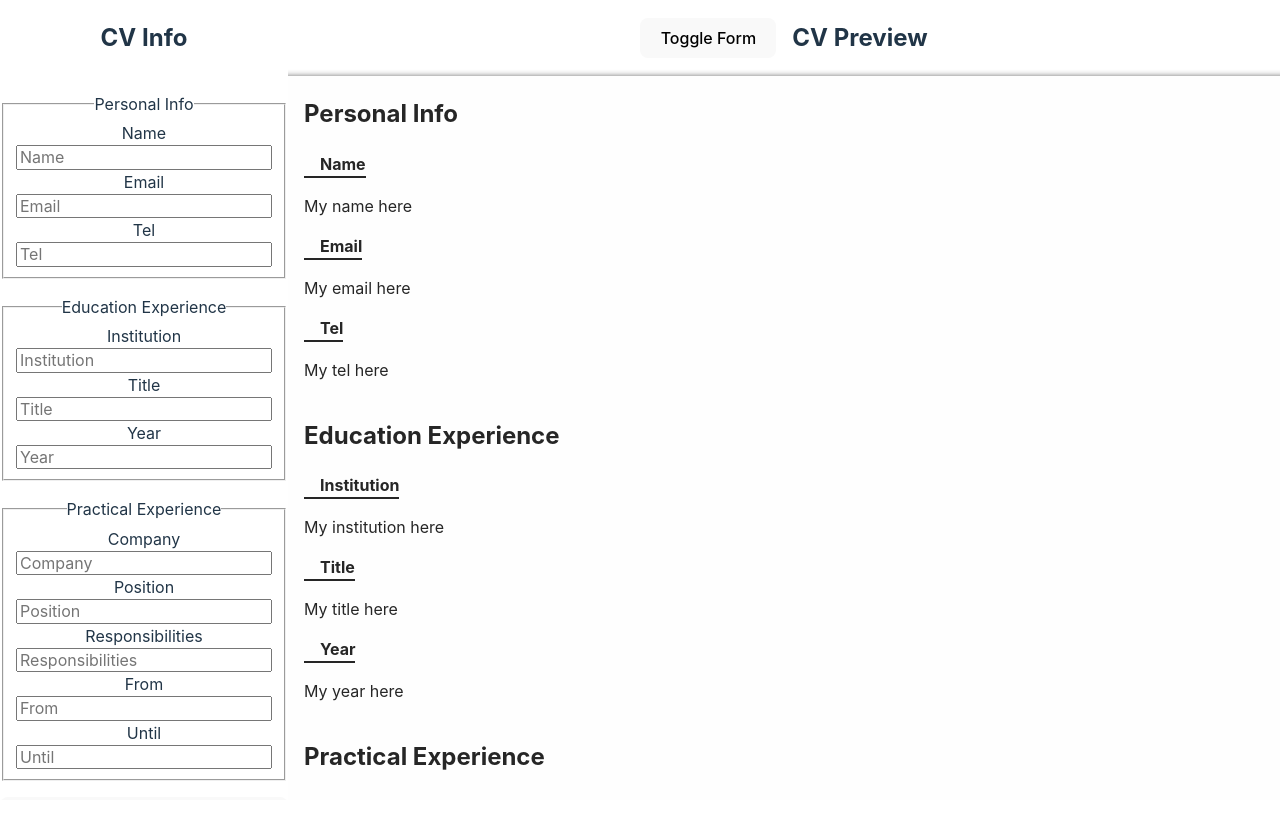
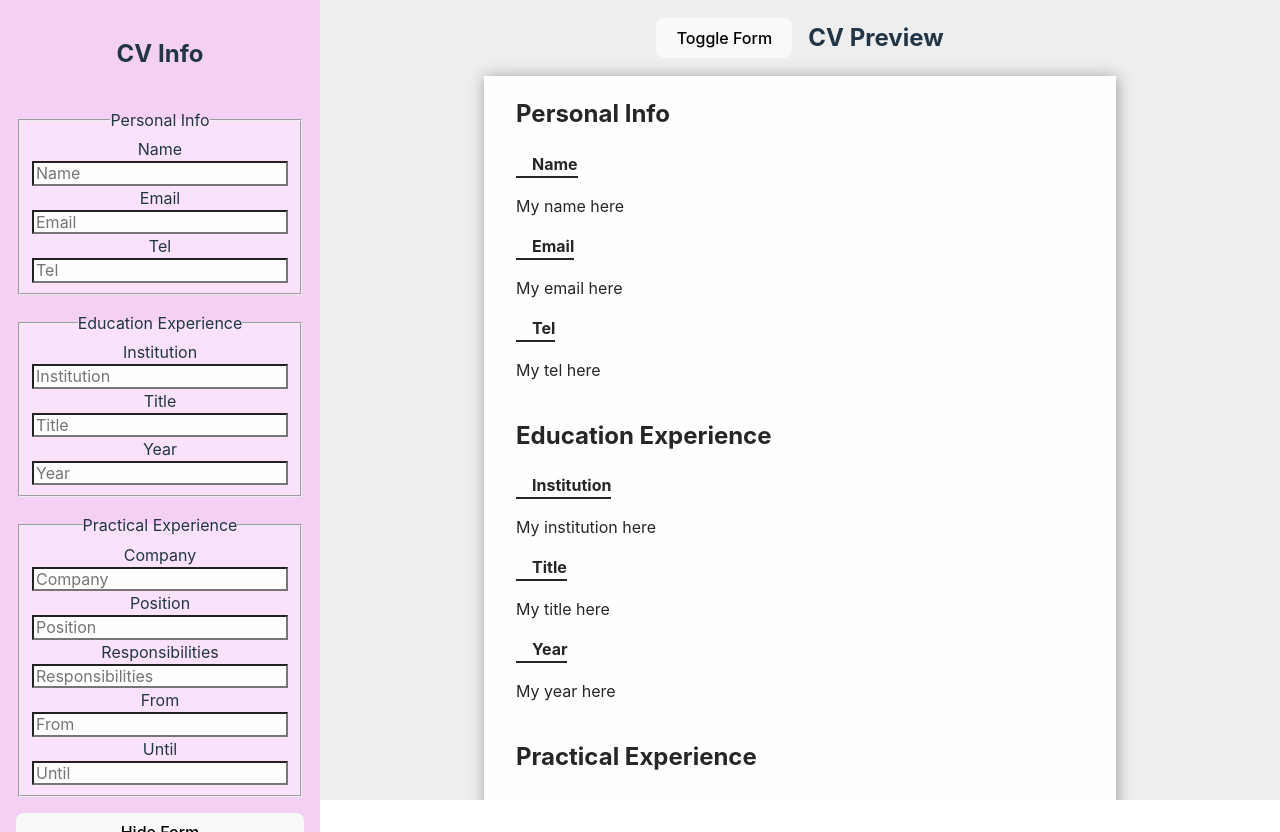
Before and after one commit to VeruAmari/cv-application, a React (Vite) app: page / in a window 1280 px wide. Before the commit the page ends 800 px from the top, so only its background shows below. Built offline with nearby package versions, Linux system fonts and the light colour scheme.

Commit message:
Add a few pretty colors

```diff
--- a/src/styles/App.css
+++ b/src/styles/App.css
@@ -17,10 +17,12 @@
   padding-left: 2rem;
   width: 100%;
   max-width: 1200px;
-  box-shadow: 0.5px 0.5px 7px #262626;
+  box-shadow: 0.5px 0.5px 15px #26262671;
   margin-bottom: 2rem;
+  max-width: 600px;
 }
 .preview-panel {
+  background-color: #eee;
   display: grid;
   height: 100%;
   width: 100%;
@@ -41,14 +43,20 @@ fieldset,
   align-items: center;
 }
 form {
+  background-color: #f5d0f5;
+  padding: 1rem;
   gap: 1rem;
   grid-template-rows: auto auto auto;
   grid-template-columns: 1fr;
   overflow: scroll;
   max-height: 100vh;
 }
+fieldset {
+  background-color: #fae3fa;
+}
 input {
   max-width: 30ex;
+  background-color: #fefefe;
 }
 .preview > label {
   font-weight: bold;
--- a/src/styles/index.css
+++ b/src/styles/index.css
@@ -3,9 +3,8 @@
   line-height: 1.5;
   font-weight: 400;
 
-  color-scheme: light dark;
-  color: rgba(255, 255, 255, 0.87);
-  background-color: #242424;
+  color: #213547;
+  background-color: #ffffff;
 
   font-synthesis: none;
   text-rendering: optimizeLegibility;
@@ -19,7 +18,7 @@ a {
   text-decoration: inherit;
 }
 a:hover {
-  color: #535bf2;
+  color: #747bff;
 }
 
 body {
@@ -45,7 +44,7 @@ button {
   font-size: 1em;
   font-weight: 500;
   font-family: inherit;
-  background-color: #1a1a1a;
+  background-color: #f9f9f9;
   cursor: pointer;
   transition: border-color 0.25s;
 }
@@ -56,16 +55,3 @@ button:focus,
 button:focus-visible {
   outline: 4px auto -webkit-focus-ring-color;
 }
-
-@media (prefers-color-scheme: light) {
-  :root {
-    color: #213547;
-    background-color: #ffffff;
-  }
-  a:hover {
-    color: #747bff;
-  }
-  button {
-    background-color: #f9f9f9;
-  }
-}
```
